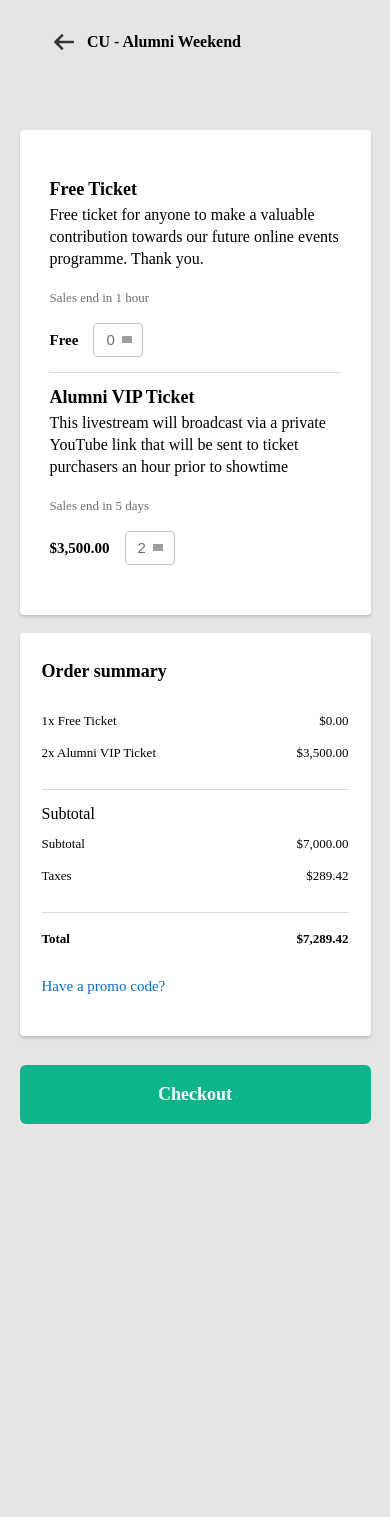
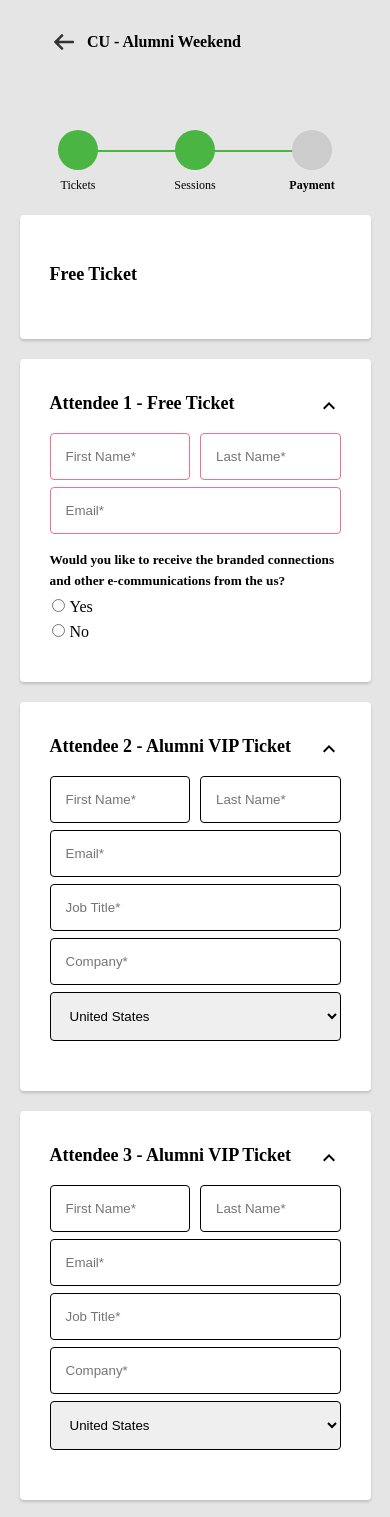
Before and after one commit to izzy001/blackthorn-frontend-project, an Angular app: page /checkout-2 in a window 390 px wide. Shown: the top 1517 px of the page. Before the commit the page ends 1254 px from the top, so only its background shows below. Built offline with nearby package versions, Linux system fonts and the light colour scheme; grey boxes are pictures that could not be loaded.

Commit message:
checkout-2

```diff
--- a/src/app/checkout2/checkout2.component.html
+++ b/src/app/checkout2/checkout2.component.html
@@ -18,35 +18,118 @@
   </div>
 
   <div class="main row">
+    <div >
+      <div class="stepper-wrapper">
+        <div class="stepper-item completed">
+          <div class="step-counter"></div>
+          <div class="step-name">Tickets</div>
+        </div>
+        <div class="stepper-item completed">
+          <div class="step-counter"></div>
+          <div class="step-name">Sessions</div>
+        </div>
+        <div class="stepper-item active">
+          <div class="step-counter"></div>
+          <div class="step-name">Payment</div>
+        </div>
+      </div>
     <div class="main__left">
       <div class="group">
         <h2>Free Ticket</h2>
-        <p>
-          Free ticket for anyone to make a valuable contribution towards our
-          future online events programme. Thank you.
-        </p>
-        <small>Sales end in 1 hour</small>
-        <div class="select">
-          <label for="tickets">Free</label>
-          <select id="tickets">
-            <option value="0">0</option>
-          </select>
+      </div>
+    </div>
+    <div class="main_left_card">
+      <div class="up">
+        <svg xmlns="http://www.w3.org/2000/svg" width="24" height="24" viewBox="0 0 24 24">
+          <path fill="none" d="M0 0h24v24H0V0z"/>
+          <path d="M7.41 15.41L12 10.83l4.59 4.58L18 14l-6-6-6 6 1.41 1.41z"/>
+        </svg>
+      </div>
+      <h2>Attendee 1 - Free Ticket</h2>
+      <div class="group">
+        <div class="form-row">
+          <div class="col-6 mr-10">
+            <input class="form-input" type="text" placeholder="First Name*">
+          </div>
+          <div class="col-6"><input class="form-input" type="text" placeholder="Last Name*"/></div>
         </div>
+        <div class="col-12 mt-7"><input class="form-input" type="email" placeholder="Email*"/></div>
+
       </div>
+
+        <h5>Would you like to receive the branded connections and other e-communications from the us?</h5>
+        <ul>
+          <li>
+            <input type="radio" name="option" id="yes" value="Yes">
+            <label for="yes">Yes</label>
+          </li>
+          <li>
+            <input type="radio" name="option" id="no" value="No">
+            <label for="no">No</label>
+
+          </li>
+        </ul>
+    </div>
+    <div class="main_left_card">
+      <div class="up">
+        <svg xmlns="http://www.w3.org/2000/svg" width="24" height="24" viewBox="0 0 24 24">
+          <path fill="none" d="M0 0h24v24H0V0z"/>
+          <path d="M7.41 15.41L12 10.83l4.59 4.58L18 14l-6-6-6 6 1.41 1.41z"/>
+        </svg>
+      </div>
+      <h2>Attendee 2 - Alumni VIP Ticket</h2>
       <div class="group">
-        <h2>Alumni VIP Ticket</h2>
-        <p>
-          This livestream will broadcast via a private YouTube link that will
-          be sent to ticket purchasers an hour prior to showtime
-        </p>
-        <small>Sales end in 5 days</small>
-        <div class="select">
-          <label for="tickets">$3,500.00</label>
-          <select id="tickets">
-            <option value="2">2</option>
-          </select>
+        <div class="form-row">
+          <div class="col-6 mr-10">
+            <input class="form-input-1" type="text" placeholder="First Name*">
+          </div>
+          <div class="col-6"><input class="form-input-1" type="text" placeholder="Last Name*"/></div>
         </div>
+        <div class="col-12 mt-7"><input class="form-input-1" type="email" placeholder="Email*"/></div>
+        <div class="col-12 mt-7"><input class="form-input-1" type="text" placeholder="Job Title*"/></div>
+        <div class="col-12 mt-7"><input class="form-input-1" type="text" placeholder="Company*"/></div>
+        <div class="col-12 mt-7">
+          <select class="form-input-1">
+          <option value="United States">United States</option>
+          <option value="Andorra">Andorra</option>
+          <option value="Belgium">Belgium</option>
+          <option value="Nigeria">Nigeria</option>
+        </select>
       </div>
+
+
+      </div>
+    </div>
+    <div class="main_left_card">
+      <div class="up">
+        <svg xmlns="http://www.w3.org/2000/svg" width="24" height="24" viewBox="0 0 24 24">
+          <path fill="none" d="M0 0h24v24H0V0z"/>
+          <path d="M7.41 15.41L12 10.83l4.59 4.58L18 14l-6-6-6 6 1.41 1.41z"/>
+        </svg>
+      </div>
+      <h2>Attendee 3 - Alumni VIP Ticket</h2>
+      <div class="group">
+        <div class="form-row">
+          <div class="col-6 mr-10">
+            <input class="form-input-1" type="text" placeholder="First Name*">
+          </div>
+          <div class="col-6"><input class="form-input-1" type="text" placeholder="Last Name*"/></div>
+        </div>
+        <div class="col-12 mt-7"><input class="form-input-1" type="email" placeholder="Email*"/></div>
+        <div class="col-12 mt-7"><input class="form-input-1" type="text" placeholder="Job Title*"/></div>
+        <div class="col-12 mt-7"><input class="form-input-1" type="text" placeholder="Company*"/></div>
+        <div class="col-12 mt-7">
+          <select class="form-input-1">
+          <option value="United States">United States</option>
+          <option value="Andorra">Andorra</option>
+          <option value="Belgium">Belgium</option>
+          <option value="Nigeria">Nigeria</option>
+        </select>
+      </div>
+
+
+      </div>
+    </div>
     </div>
     <div class="main__right">
       <div class="main__summary">
@@ -78,6 +161,6 @@
         </div>
         <p class="promo">Have a promo code?</p>
       </div>
-      <button class="main__btn">Checkout</button>
+      <button class="main__btn">Review Sessions</button>
     </div>
   </div>
--- a/src/styles.css
+++ b/src/styles.css
@@ -73,16 +73,85 @@ html {
     color: #000000;
   }
 
+  .up {
+    float: right;
+    display: flex;
+  }
+
   .main {
     display: grid;
     grid-template-columns: 0.75fr 0.25fr;
     gap: 1.8rem;
   }
-  .main__left, .main__summary {
+  .main__left{
     background: #ffffff;
     box-shadow: 0px 2px 3px rgba(0, 0, 0, 0.16);
     border-radius: 4px;
   }
+
+  .main__summary {
+    background: #ffffff;
+    box-shadow: 0px 2px 3px rgba(0, 0, 0, 0.16);
+    border-radius: 4px;
+  }
+  .main_left_card{
+    margin-top: 20px;
+    background: #ffffff;
+    box-shadow: 0px 2px 3px rgba(0, 0, 0, 0.16);
+    border-radius: 4px;
+    padding: 5rem 6rem;
+  }
+
+  .main_left_card h2 {
+    font-weight: bold;
+    font-size: 1.8rem;
+    line-height: 1.8rem;
+    margin-bottom: 0.6rem;
+  }
+
+  .main_left_card p {
+    font-size: 1.6rem;
+    line-height: 2.2rem;
+    margin-bottom: 1.7rem;
+    max-width: 68rem;
+  }
+
+  .main_left_card small {
+    font-size: 1.3rem;
+    line-height: 2.2rem;
+    color: #706e6b;
+    display: block;
+    margin-bottom: 1.4rem;
+  }
+  .main_left_card .select {
+    display: flex;
+    align-items: center;
+    gap: 1.5rem;
+  }
+  .main_left_card .select label {
+    font-weight: bold;
+    font-size: 1.5rem;
+    line-height: 1.8rem;
+  }
+  .main_left_card .select select {
+    -moz-appearance: none;
+    -webkit-appearance: none;
+    appearance: none;
+    background: url("/images/down-arrow.svg");
+    background-repeat: no-repeat, repeat;
+    background-position: right 0.7em top 50%, 0 0;
+    background-size: 0.65em auto, 100%;
+    min-width: 5rem;
+    font-weight: normal;
+    font-size: 1.5rem;
+    line-height: 2rem;
+    color: #706e6b;
+    border: 1px solid #c4c4c4;
+    outline: none;
+    border-radius: 4px;
+    padding: 0.6rem 1.2rem;
+  }
+
   .main__left {
     padding: 7rem 6rem;
   }
@@ -364,11 +433,6 @@ button.close {
 }
 
 .alert-white .icon:after {
-    -webkit-transform: rotate(45deg);
-    -moz-transform: rotate(45deg);
-    -ms-transform: rotate(45deg);
-    -o-transform: rotate(45deg);
-    -webkit-transform: rotate(45deg);
     display: block;
     content: '';
     width: 10px;
@@ -423,6 +487,40 @@ button.close {
 }
   /* end of alert css */
 
+  /* form column rows */
+  .form-row{
+    display: flex;
+  }
+  .mr-10{
+    margin-right: 10px;
+  }
+  .mt-7{
+    margin-top: 7px
+  }
+  .col-6 {
+    flex: 50%;
+
+  }
+  .col-12 {
+    flex: 100%;
+    width: 100%;
+  }
+  .form-input {
+    width: 100%;
+    border: 1px solid #EB7092;
+    box-sizing: border-box;
+    border-radius: 4px;
+    padding: 15px;
+  }
+
+  .form-input-1 {
+    width: 100%;
+    border: 1px solid;
+    box-sizing: border-box;
+    border-radius: 4px;
+    padding: 15px;
+  }
+
   /* Promo Input */
   .promo-box {
     margin: 0 auto;
@@ -459,12 +557,108 @@ button.close {
   .promo-btn:hover{
       background: #0EB58A;
   }
+
+  /* Steppers */
+  ul {
+    list-style-type: none;
+    margin: 2px;
+    padding: 0;
+  }
+
+  li input{
+      margin-right: 5px;
+  }
+
+  input[type='radio']:checked:after {
+      background: #0EB58A;
+  }
+
+  /* stepper css */
+  .stepper-wrapper {
+    margin-top: auto;
+    display: flex;
+    justify-content: space-between;
+    margin-bottom: 20px;
+  }
+  .stepper-item {
+    position: relative;
+    display: flex;
+    flex-direction: column;
+    align-items: center;
+    flex: 1;
+
+    @media (max-width: 768px) {
+      font-size: 12px;
+    }
+  }
+
+  .stepper-item::before {
+    position: absolute;
+    content: "";
+    border-bottom: 2px solid #ccc;
+    width: 100%;
+    top: 20px;
+    left: -50%;
+    z-index: 2;
+  }
+
+  .stepper-item::after {
+    position: absolute;
+    content: "";
+    border-bottom: 2px solid #ccc;
+    width: 100%;
+    top: 20px;
+    left: 50%;
+    z-index: 2;
+  }
+
+  .stepper-item .step-counter {
+    position: relative;
+    z-index: 5;
+    display: flex;
+    justify-content: center;
+    align-items: center;
+    width: 40px;
+    height: 40px;
+    border-radius: 50%;
+    background: #ccc;
+    margin-bottom: 6px;
+  }
+
+  .stepper-item.active {
+    font-weight: bold;
+  }
+
+  .stepper-item.completed .step-counter {
+    background-color: #4bb543;
+  }
+
+  .stepper-item.completed::after {
+    position: absolute;
+    content: "";
+    border-bottom: 2px solid #4bb543;
+    width: 100%;
+    top: 20px;
+    left: 50%;
+    z-index: 3;
+  }
+
+  .stepper-item:first-child::before {
+    content: none;
+  }
+  .stepper-item:last-child::after {
+    content: none;
+  }
+  /* End of steppers */
   /* end of promo input */
   @media only screen and (max-width: 56.25em) {
     .main {
       grid-template-columns: 0.65fr 0.35fr;
     }
     .main__left {
+      padding: 3.5rem 3rem;
+    }
+    .main_left_card {
       padding: 3.5rem 3rem;
     }
     .main__summary {
```
Also changed, not shown: 1 other file (tests, documents, lock files or other folders).
